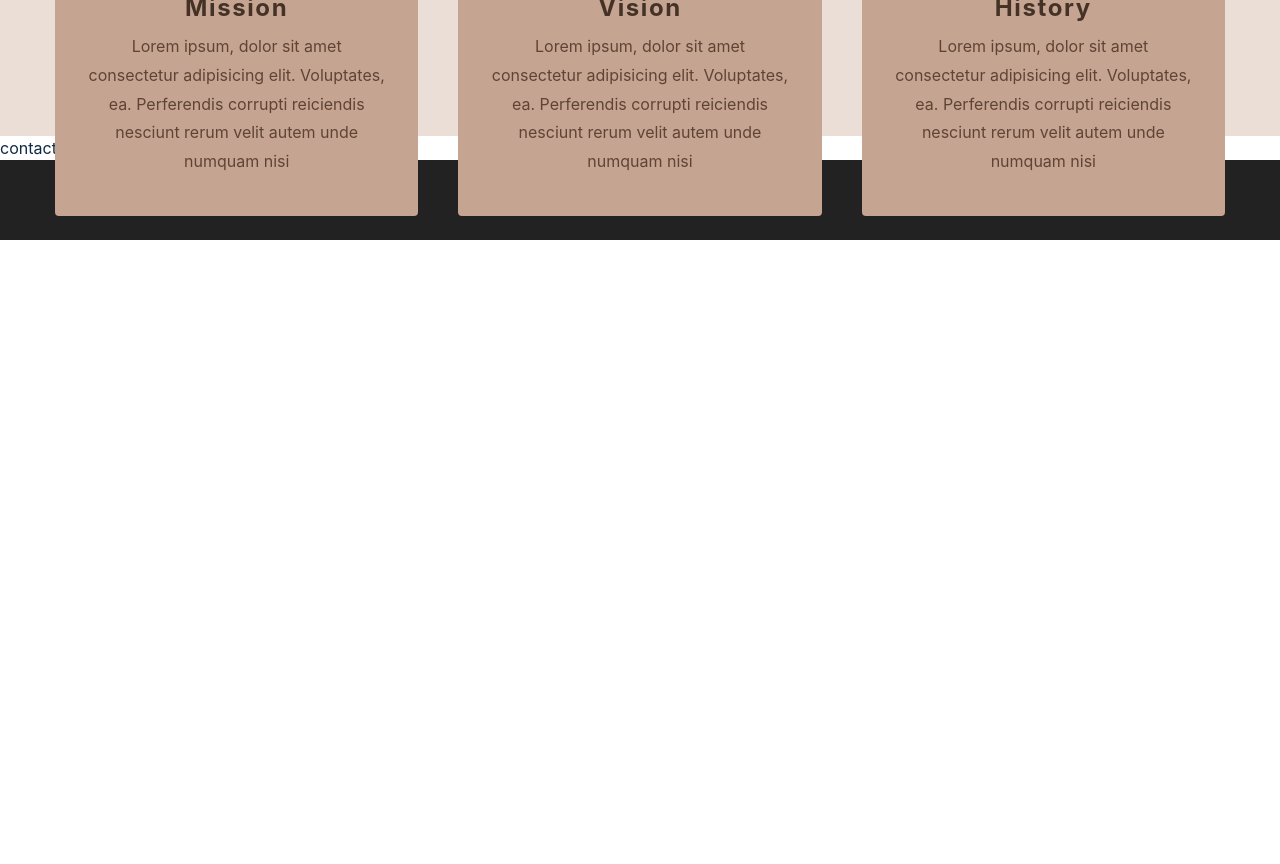
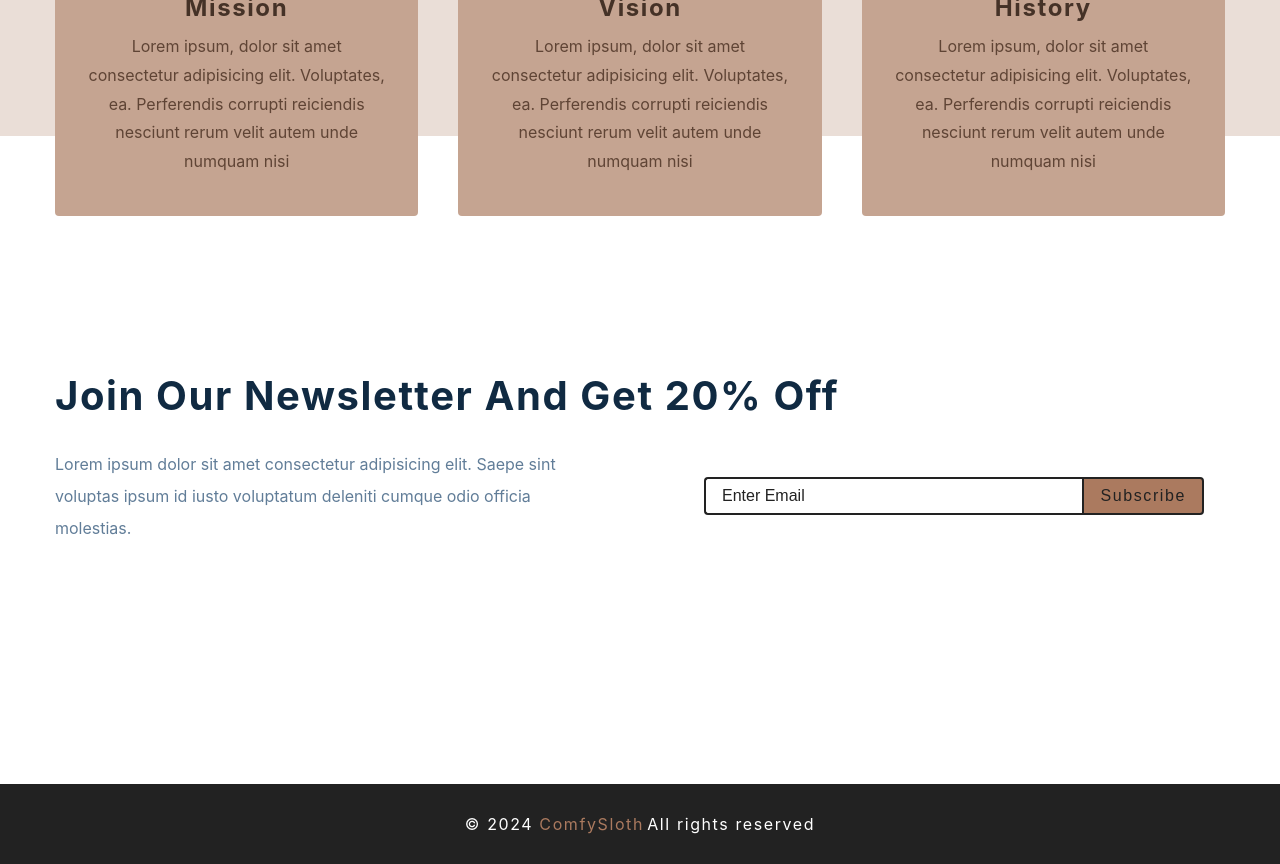
Before and after one commit to Meetkamal256/Reactjs-websites, a React (Create React App) app in the folder comfy-sloth-store/: page / in a window 1280 px wide. Shown: the part 1200-2064 px from the top of the page. Before the commit the page ends 1440 px from the top, so only its background shows below. Built offline with nearby package versions, Linux system fonts and the light colour scheme; the HTML template or start-up script is replaced by a standard one.

Commit message:
contact component layout and styling done

```diff
--- a/comfy-sloth-store/src/components/Contact.js
+++ b/comfy-sloth-store/src/components/Contact.js
@@ -1,9 +1,30 @@
-import React from 'react'
-import styled from 'styled-components'
+import React from "react";
+import styled from "styled-components";
 
 const Contact = () => {
-  return <>contact section</>
-}
+  return (
+    <Wrapper>
+      <div className="section-center">
+        <h2>Join our newsletter and get 20% off</h2>
+        <div className="content">
+          <p>
+            Lorem ipsum dolor sit amet consectetur adipisicing elit. Saepe sint
+            voluptas ipsum id iusto voluptatum deleniti cumque odio officia
+            molestias.
+          </p>
+          <form className="contact-form">
+            <input
+              type="email"
+              className="form-input"
+              placeholder="enter email"
+            />
+            <button className="submit-btn">Subscribe</button>
+          </form>
+        </div>
+      </div>
+    </Wrapper>
+  );
+};
 const Wrapper = styled.section`
   padding: 5rem 0;
   h3 {
@@ -67,6 +88,6 @@ const Wrapper = styled.section`
   @media (min-width: 1280px) {
     padding: 15rem 0;
   }
-`
+`;
 
-export default Contact
+export default Contact;
```
